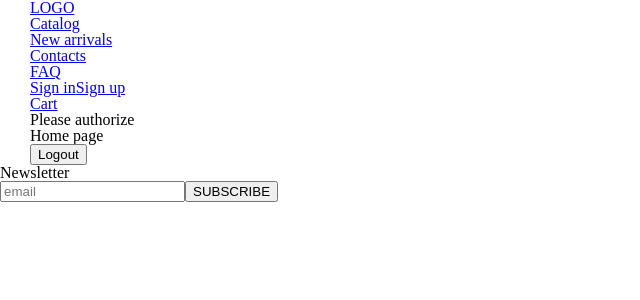
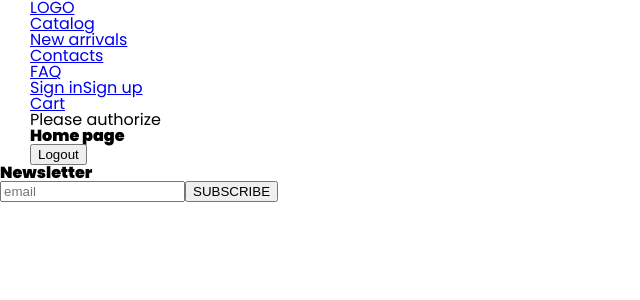
Before and after one commit to PartySoonXd/HeavenKicks, a Next.js app in the folder client/: page / in a window 1280 px wide. Shown: the top 300 px of the page, without its empty margins (0-640 px from the left). Built offline with nearby package versions, Linux system fonts and the light colour scheme; no server answers.

Commit message:
add font

```diff
--- a/client/app/styles/globals.scss
+++ b/client/app/styles/globals.scss
@@ -15,7 +15,7 @@
 	padding: 0;
 	border: 0;
 	font-size: 100%;
-	font: inherit;
+	font-family: "Poppins", sans-serif;
 	vertical-align: baseline;
 }
 /* HTML5 display-role reset for older browsers */
@@ -42,6 +42,8 @@
 	border-spacing: 0;
 }
 
+
+
 .container {
 	max-width: 1400px;
 	width: 100%;
```
